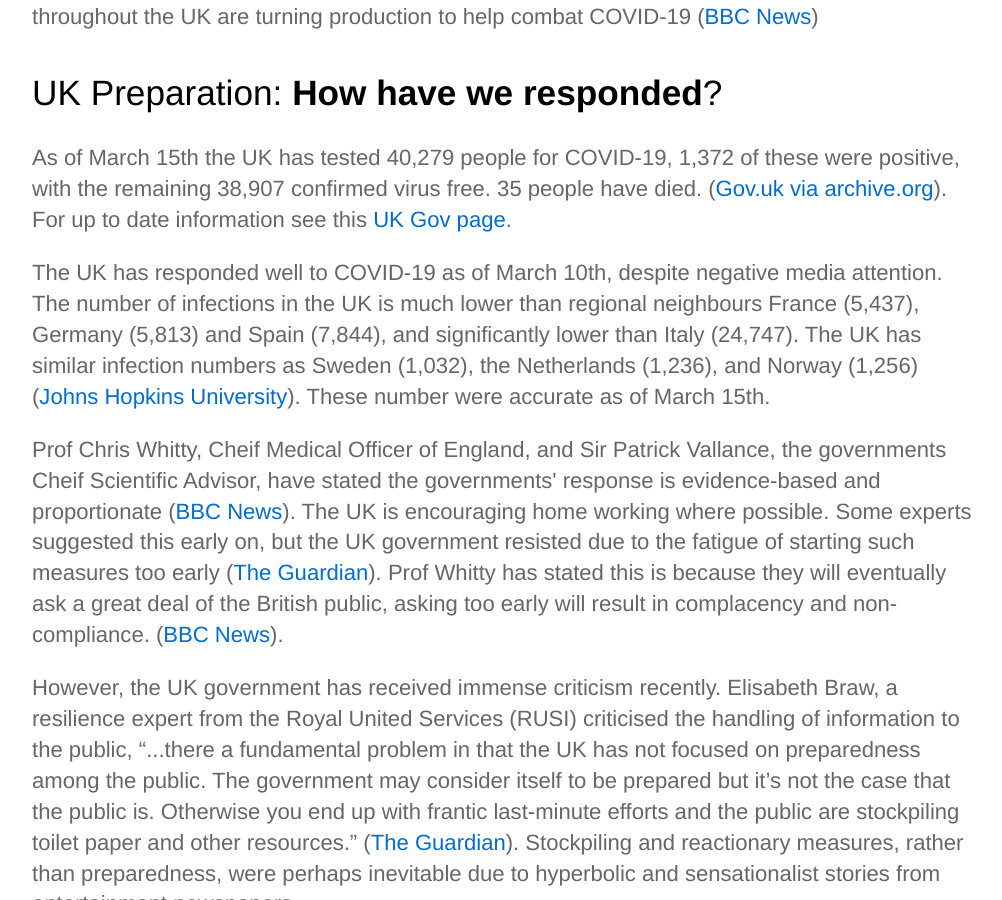
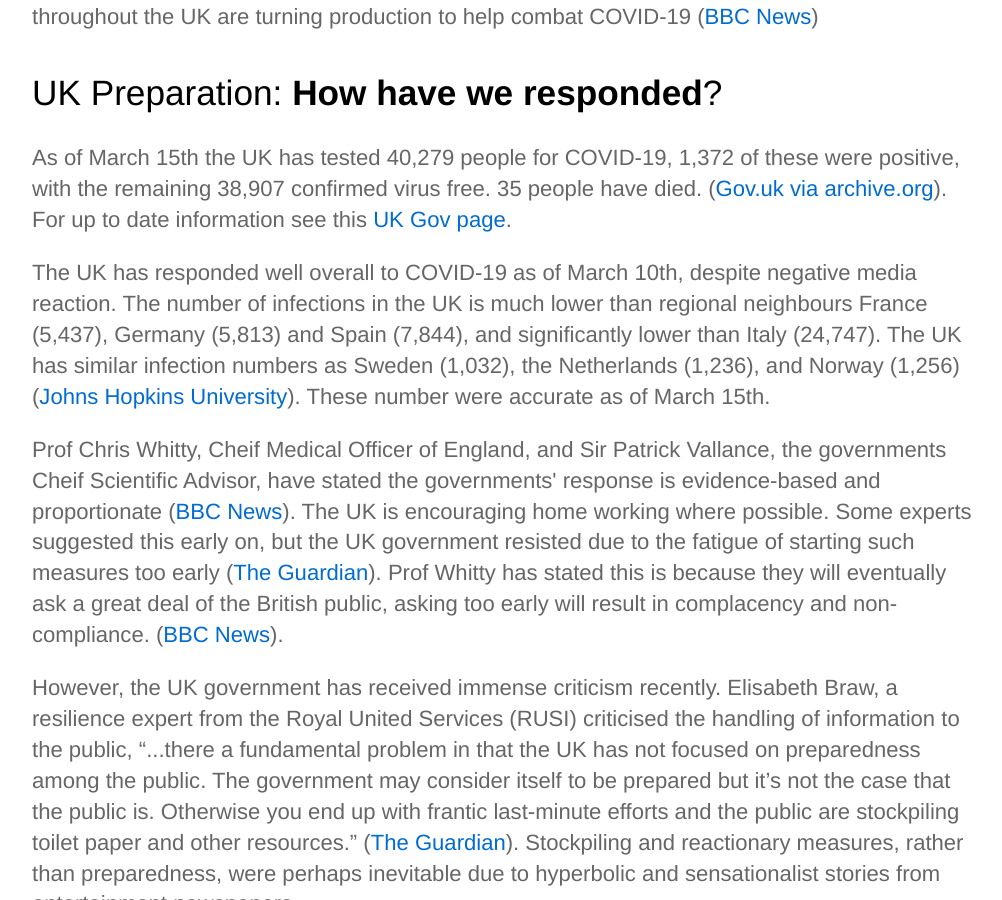
Before and after one commit to ftcukcovid/ftcukcovid.github.io, a Jekyll site: the page built from index.html, in a window 1280 px wide and 900 px high, scrolled down 3175 px. Shown: the whole window, without its empty margins (138-1140 px from the left). Built offline with Jekyll 4.4.1, drawn with Linux system fonts in a browser that asks for light colours.

Commit message:
Update index.html
Minor

```diff
--- a/index.html
+++ b/index.html
@@ -78,7 +78,7 @@ description: Coronavirus information specific to the United Kingdom
 			<div class="text editable">
 				<h2>UK Preparation: <strong>How have we responded</strong>?</h2>
 				<p>As of March 15th the UK has tested 40,279 people for COVID-19, 1,372 of these were positive, with the remaining 38,907 confirmed virus free. 35 people have died. (<a href="https://web.archive.org/web/20200316114241/https://www.gov.uk/guidance/coronavirus-covid-19-information-for-the-public" target="_blank">Gov.uk via archive.org</a>). For up to date information see this <a href="https://www.gov.uk/guidance/coronavirus-covid-19-information-for-the-public">UK Gov page</a>.</p>
-                <p>The UK has responded well to COVID-19 as of March 10th, despite negative media attention. The number of infections in the UK is much lower than regional neighbours France (5,437), Germany (5,813) and Spain (7,844), and significantly lower than Italy (24,747). The UK has similar infection numbers as Sweden (1,032), the Netherlands (1,236), and Norway (1,256)(<a href="https://coronavirus.jhu.edu/map.html" target="_blank">Johns Hopkins University</a>). These number were accurate as of March 15th.</p>
+                <p>The UK has responded well overall to COVID-19 as of March 10th, despite negative media reaction. The number of infections in the UK is much lower than regional neighbours France (5,437), Germany (5,813) and Spain (7,844), and significantly lower than Italy (24,747). The UK has similar infection numbers as Sweden (1,032), the Netherlands (1,236), and Norway (1,256)(<a href="https://coronavirus.jhu.edu/map.html" target="_blank">Johns Hopkins University</a>). These number were accurate as of March 15th.</p>
                 <p>Prof Chris Whitty, Cheif Medical Officer of England, and Sir Patrick Vallance, the governments Cheif Scientific Advisor, have stated the governments' response is evidence-based and proportionate (<a href="https://www.bbc.co.uk/news/uk-51796072" target="_blank">BBC News</a>). The UK is encouraging home working where possible. Some experts suggested this early on, but the UK government resisted due to the fatigue of starting such measures too early (<a href="https://www.theguardian.com/world/2020/mar/09/people-should-work-from-home-to-tackle-coronavirus-spread" target="_blank">The Guardian</a>). Prof Whitty has stated this is because they will eventually ask a great deal of the British public, asking too early will result in complacency and non-compliance. (<a href="https://www.bbc.co.uk/news/uk-51812326" target="_blank">BBC News</a>).</p>
                 <p>However, the UK government has received immense criticism recently. Elisabeth Braw, a resilience expert from the Royal United Services (RUSI) criticised the handling of information to the public, “...there a fundamental problem in that the UK has not focused on preparedness among the public. The government may consider itself to be prepared but it’s not the case that the public is. Otherwise you end up with frantic last-minute efforts and the public are stockpiling toilet paper and other resources.” (<a href="https://www.theguardian.com/world/2020/mar/10/pressure-builds-on-uk-to-step-up-coronavirus-measures" target="_blank">The Guardian</a>). Stockpiling and reactionary measures, rather than preparedness, were perhaps inevitable due to hyperbolic and sensationalist stories from entertainment newspapers.</p>
                 <p>This lack of transparency and information control has created strong criticism of the governments response regarding closing schools and limiting large gatherings. The Cheif Medical Officer and Science Advisor have described the negative effects of these actions (<a href="https://www.bbc.co.uk/news/av/health-51869464/coronavirus-government-expert-defends-not-closing-uk-schools">BBC News</a>), the media have failed to inform the public and widespread worry and calls for mass walk-out permiate social media. This, along with mistakes, effects trust placed in the government at a time they need people to trust and do as instructed.</p>
```
